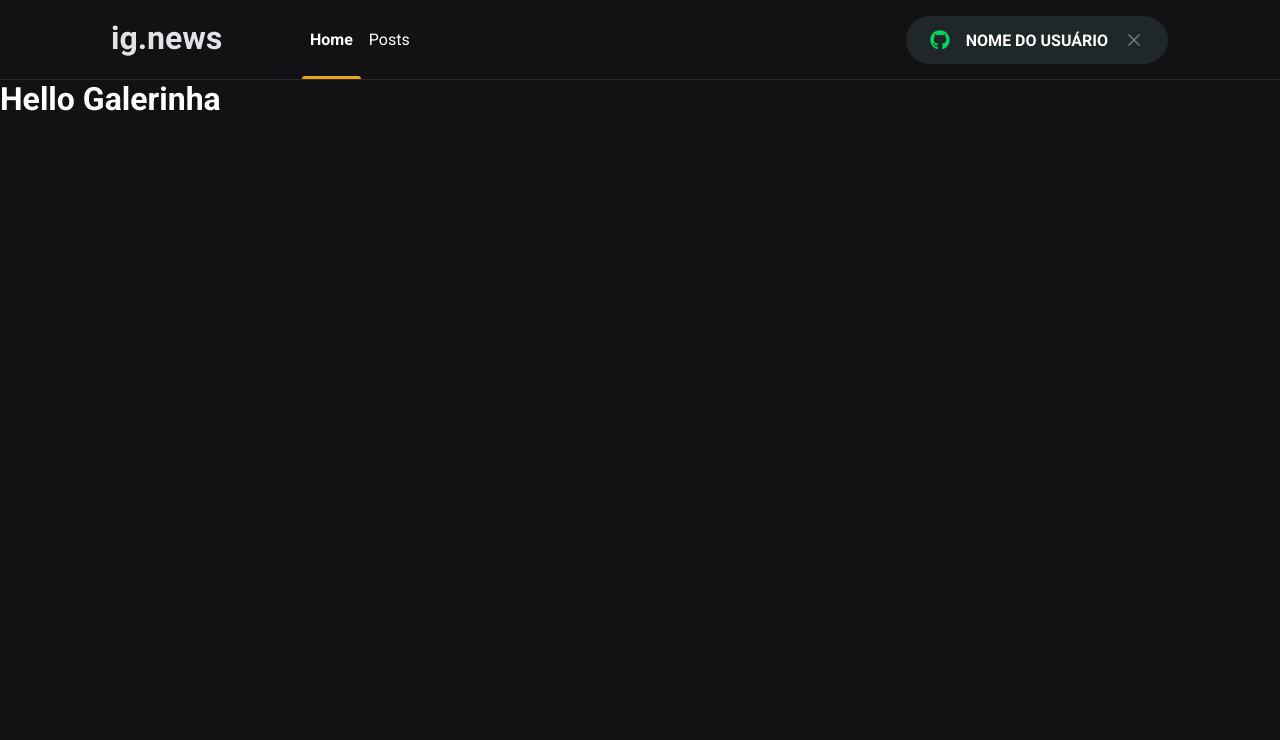
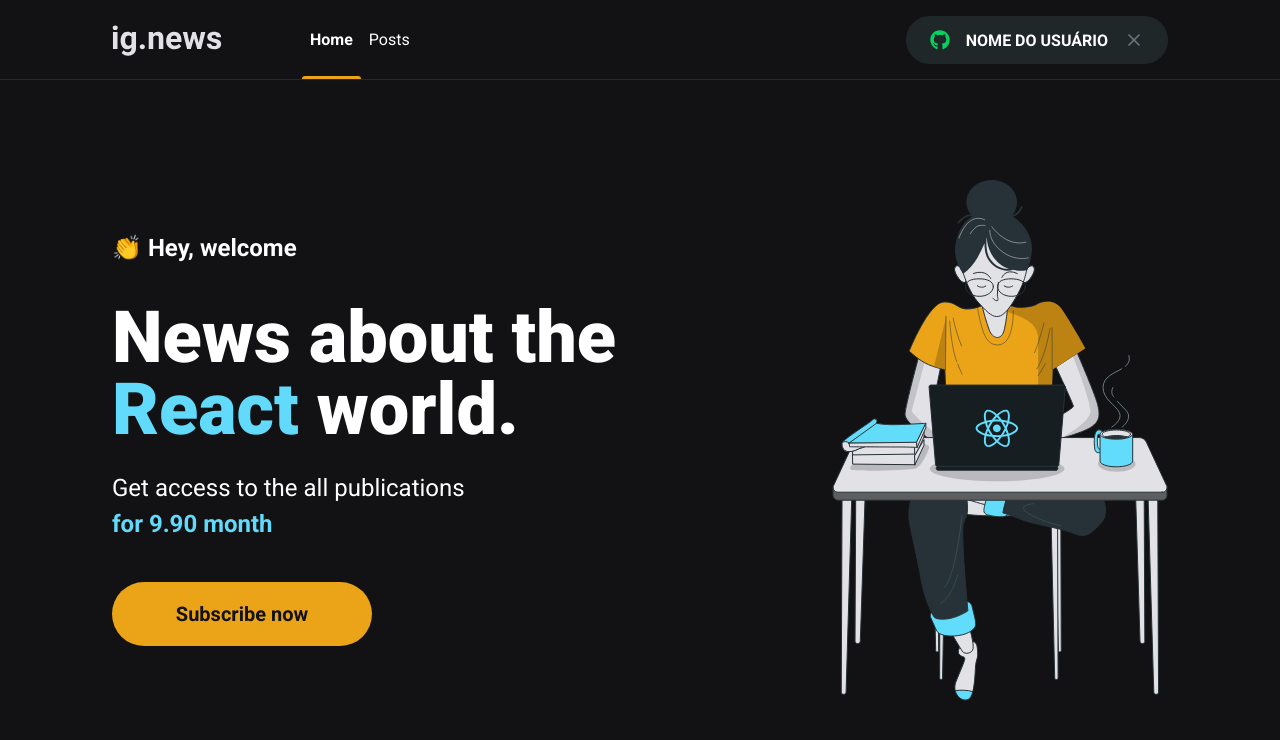
Before and after one commit to BiancaDuarteRaposo/ignews, a Next.js app: page / in a window 1280 px wide. Shown: the top 740 px of the page. Built offline with nearby package versions, Linux system fonts and the light colour scheme.

Commit message:
Componentes e Pagina Home

```diff
--- /dev/null
+++ b/src/components/SubscribeButton/index.tsx
@@ -0,0 +1,12 @@
+import styles from './styles.module.scss';
+
+export function SubscribeButton() {
+    return(
+        <button
+            type="butto"
+            className={styles.subscribeButton}
+        >
+            Subscribe now
+        </button>
+    );
+}
--- /dev/null
+++ b/src/components/SubscribeButton/styles.module.scss
@@ -0,0 +1,20 @@
+.subscribeButton {
+  width: 260px;
+  height: 4rem;
+  border: 0;
+  border-radius: 2rem;
+  background: var(--yellow-500);
+  color: var(--grey-900);
+  font-size: 1.25rem;
+  font-weight: bold;
+
+  display: flex;
+  align-items: center;
+  justify-content: center;
+
+  transition: filter 0.2s;
+
+  &:hover {
+    filter: brightness(0.8);
+  }
+}
--- /dev/null
+++ b/src/pages/home.module.scss
@@ -0,0 +1,45 @@
+.contentContainer {
+  max-width: 1120px;
+  margin: 0 auto;
+  padding: 0 2rem;
+  height: calc(100vh - 5rem);
+
+  display: flex;
+  align-items: center;
+  justify-content: space-between;
+}
+
+.hero {
+  max-width: 600px;
+
+  > span {
+    font-size: 1.5em;
+    font-weight: bold;
+  }
+
+  h1 {
+    font-size: 4.5rem;
+    line-height: 4.5rem;
+    font-weight: 900;
+    margin-top: 2.5rem;
+
+    span {
+      color: var(--cyan-500);
+    }
+  }
+
+  p {
+    font-size: 1.5rem;
+    line-height: 2.25rem;
+    margin-top: 1.5rem;
+
+    span {
+      color: var(--cyan-500);
+      font-weight: bold;
+    }
+  }
+
+  button {
+    margin-top: 2.5rem;
+  }
+}
--- a/src/pages/index.tsx
+++ b/src/pages/index.tsx
@@ -1,15 +1,28 @@
 import Head from 'next/head';
+import React from 'react';
+import { SubscribeButton } from '../components/SubscribeButton';
+import styles from './home.module.scss';
 
 export default function Home() {
   return (
     <>
     <Head>
-      <title>ig.news</title>
+      <title>Home ig.news</title>
     </Head>
 
-    <h1>
-      Hello Galerinha
-    </h1>
+    <main className={styles.contentContainer}>
+      <section className={styles.hero}>
+        <span>👏 Hey, welcome</span>
+        <h1>News about the <span>React</span> world.</h1>
+        <p>
+          Get access to the all publications <br/>
+          <span>for 9.90 month</span>
+        </p>
+        <SubscribeButton/>
+      </section>
+
+      <img src="/images/avatar.svg" alt="Girl coding" />
+    </main>
 
   </>
   )
```
